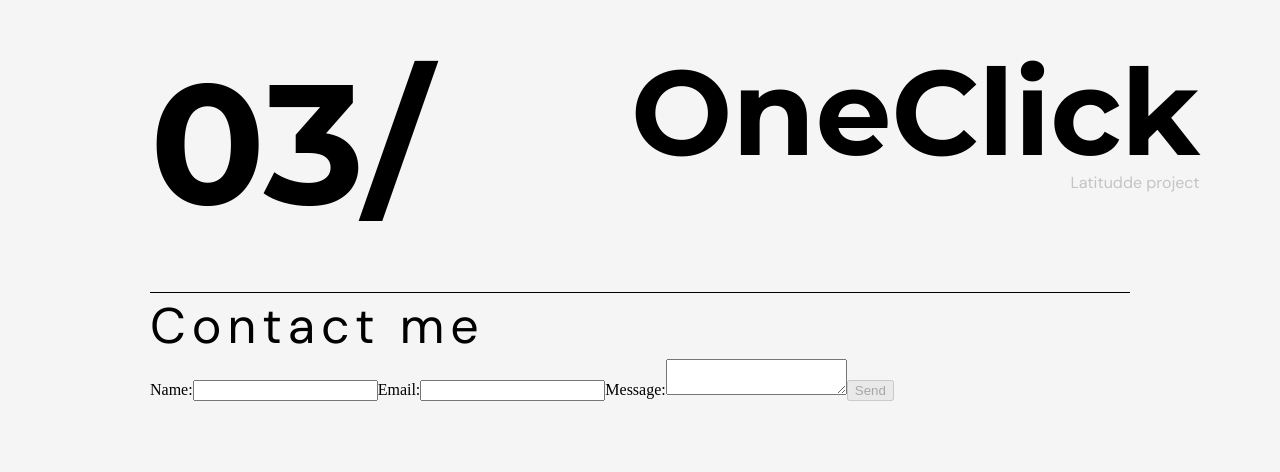
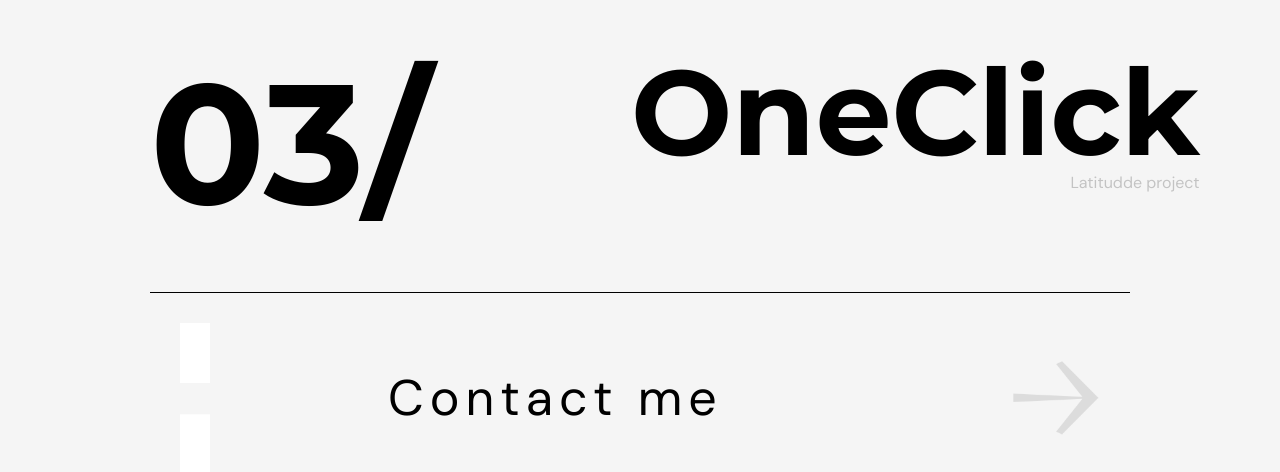
Before and after one commit to MOHRE1/AndreSantos_Portfolio, an Angular app: page / in a window 1280 px wide. Shown: the part 4478-4950 px from the top of the page. Before the commit the page ends 4887 px from the top, so only its background shows below. Built offline with nearby package versions, Linux system fonts and the light colour scheme.

Commit message:
Update email section UI

```diff
--- a/src/app/Components/email/email.component.css
+++ b/src/app/Components/email/email.component.css
@@ -1,3 +1,74 @@
 .main-email{
   border-top: 1px solid black;
+  padding: 30px;
 }
+
+.left-divider{
+  padding-top: 30px;
+  width: 20%;
+}
+
+.right-divider{
+  padding-top: 30px;
+  width: 80%;
+}
+
+.contactme{
+  display: flex;
+  flex-direction: row-reverse;
+}
+
+input, textarea{
+  outline:none;
+  border: 2px solid #f5f5f5;
+  border-radius: 10px;
+  background: linear-gradient(to right, rgba(255, 255, 255, 1) 85%, rgba(255, 255, 255, 0));
+  resize: none;
+  color:#00000061 !important;
+  letter-spacing: 2px;
+  padding-left: 25px;
+  font-size: 20px;
+
+}
+
+input::placeholder, textarea::placeholder{
+  font-family: "DM Sans", sans-serif;
+  font-style: normal;
+  font-weight: 400;
+  font-size: 20px;
+  color: #f5f5f5;
+  letter-spacing: 4px;
+  padding-left: 15px;
+}
+
+#input-mensage{
+  height: 300px;
+  padding-top: 10px;
+}
+
+input{
+  height: 40px;
+}
+
+form{
+  gap: 25px;
+}
+
+button{
+  outline:none;
+  border: none;
+  transform: rotate(270deg);
+  background: none;
+  cursor: none;
+  transition: opacity 2s ease-in-out;
+}
+
+.invalid {
+  opacity: 0.1;
+  transition: opacity 2s ease-in-out;
+}
+
+.line{
+  border-left:30px dashed white;
+
+}
--- a/src/app/Components/email/email.component.html
+++ b/src/app/Components/email/email.component.html
@@ -1,18 +1,20 @@
-<div class="main-email">
-    <span class="semi-tittle dmSans" style="font-size: 50px; letter-spacing: 6px">
+<div class="main-email flex-row">
+  <div class="left-divider line">
+  </div>
+  <div class="right-divider dmSans">
+    <div class="flex-row d-flex" style="align-items: center; padding-bottom: 30px; justify-content: space-between !important;">
+      <span class="semi-tittle dmSans contactme" style="font-size: 50px; letter-spacing: 6px">
       Contact me
     </span>
+      <button type="submit" [disabled]="contactForm.invalid" class="hover-target" [ngClass]="{'invalid' : contactForm.invalid}">
+        <img src="assets/arrow.png" alt="arrow" style="height: 85px">
+      </button>
+    </div>
 
-  <form [formGroup]="contactForm" (ngSubmit)="sendEmail()">
-    <label>Name:</label>
-    <input formControlName="name" type="text" required>
-
-    <label>Email:</label>
-    <input formControlName="email" type="email" required>
-
-    <label>Message:</label>
-    <textarea formControlName="message" required></textarea>
-
-    <button type="submit" [disabled]="contactForm.invalid">Send</button>
-  </form>
+    <form [formGroup]="contactForm" (ngSubmit)="sendEmail()" class="flex-column">
+      <input formControlName="name" autocomplete="off" class="dmSans" type="text" required placeholder="Name">
+      <input formControlName="email" autocomplete="off" type="email" required placeholder="Email">
+      <textarea formControlName="message" type="text" required id="input-mensage" placeholder="Mensage"></textarea>
+    </form>
+  </div>
 </div>
--- a/src/app/Components/email/email.component.ts
+++ b/src/app/Components/email/email.component.ts
@@ -1,11 +1,12 @@
 import { Component } from '@angular/core';
 import {FormBuilder, FormGroup, ReactiveFormsModule, Validators} from '@angular/forms';
 import {EmailService} from '../../Services/email.service';
+import {NgClass, NgIf} from '@angular/common';
 
 @Component({
   selector: 'app-email',
   standalone: true,
-  imports: [ReactiveFormsModule],
+  imports: [ReactiveFormsModule, NgIf, NgClass],
   templateUrl: './email.component.html',
   styleUrl: './email.component.css'
 })
--- a/src/styles.css
+++ b/src/styles.css
@@ -99,6 +99,11 @@ body{
   flex-direction: row;
 }
 
+.flex-column{
+  display: flex;
+  flex-direction: column;
+}
+
 .space-between{
   justify-content: space-between;
 }
```
